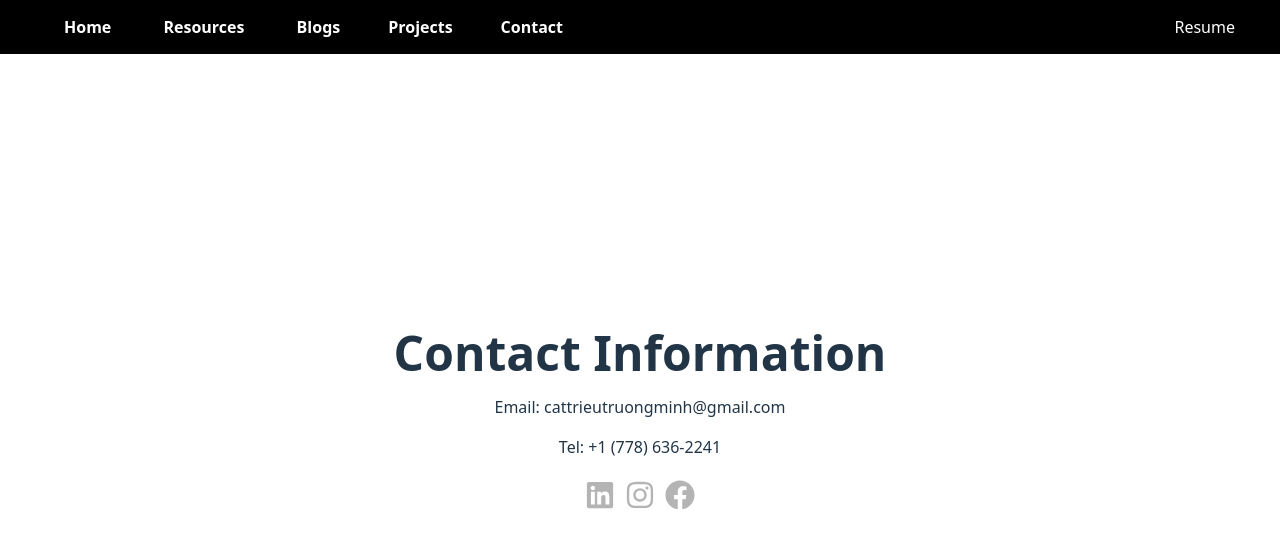
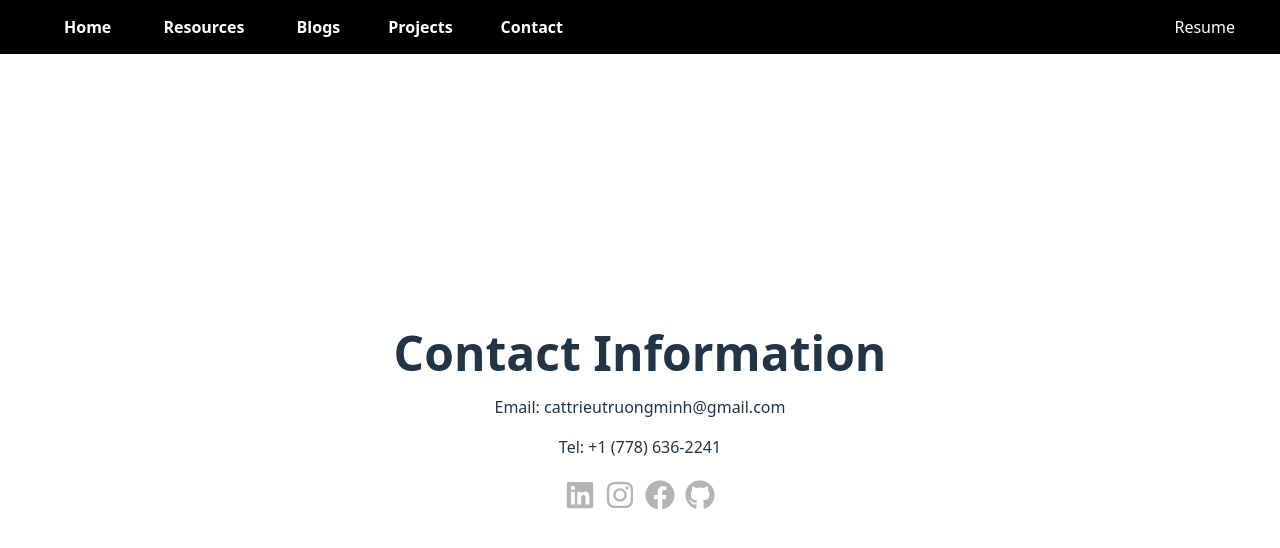
Before and after one commit to ttrieu2025/personal-website, a React (Vite) app: page /Contact in a window 1280 px wide. Shown: the top 548 px of the page. Built offline with nearby package versions, Linux system fonts and the light colour scheme.

Commit message:
fix: add GitHub icon and link to Contact component for improved connectivity

```diff
--- a/src/Pages/Contact.jsx
+++ b/src/Pages/Contact.jsx
@@ -1,4 +1,4 @@
-import { FaLinkedin, FaInstagram, FaFacebook} from 'react-icons/fa'
+import { FaLinkedin, FaInstagram, FaFacebook, FaGithub} from 'react-icons/fa'
 import GradientText from '../components/GradientText'
 
 function Contact() {
@@ -48,6 +48,13 @@ function Contact() {
             <FaFacebook size={30} color="#b5b4b4" />
           </a>
 
+          <a
+            href="https://github.com/ttrieu2025/"
+            target="_blank"
+            rel="noopener noreferrer"
+          >
+            <FaGithub size={30} color="#b5b4b4" />
+          </a>
         </div>
         </>
   )
```
